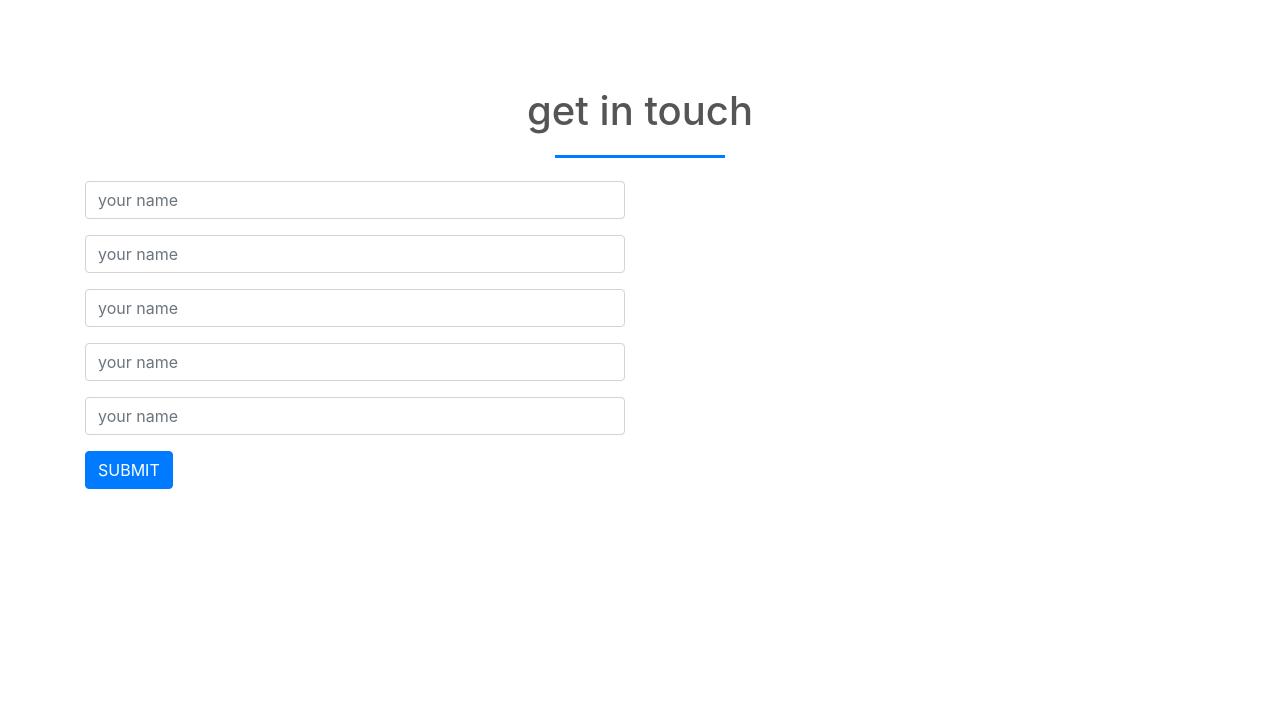
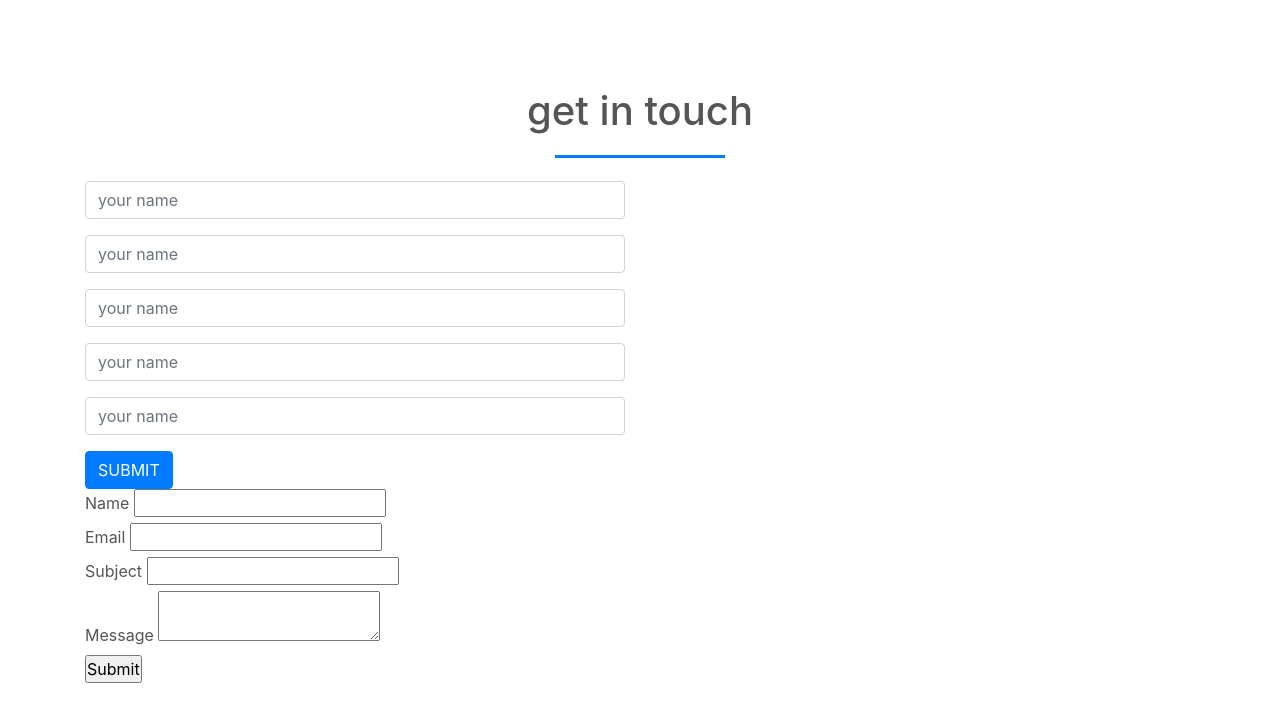
Before and after one commit to gokul3535/agstvmonline, a plain HTML site: page index.html in a window 1280 px wide. Shown: the part 3539-4260 px from the top of the page. Before the commit the page ends 4078 px from the top, so only its background shows below. Drawn offline with nearby package versions, Linux system fonts and the light colour scheme.

Commit message:
Update index.html

```diff
--- a/index.html
+++ b/index.html
@@ -484,6 +484,28 @@ In the era of 21st century, Online tuition is becoming very common word, every s
 
 		</form>
 
+					<form action="https://sendmail.w3layouts.com/SubmitContactForm" method="post">
+   <div>
+      <label>Name</label>
+      <input type="text" name="w3lName">
+    </div>
+    <div>
+      <label>Email</label>
+      <input type="email" name="w3lSender">
+   </div>
+   <div>
+      <label>Subject</label>
+      <input type="text" name="w3lSubject">
+   </div>
+   <div>
+      <label>Message</label>
+      <textarea name="w3lMessage"></textarea>
+   </div>
+   <div>
+         <input type="submit" >
+   </div>
+</form>
+
 		</div>
 	</div>
 
```
